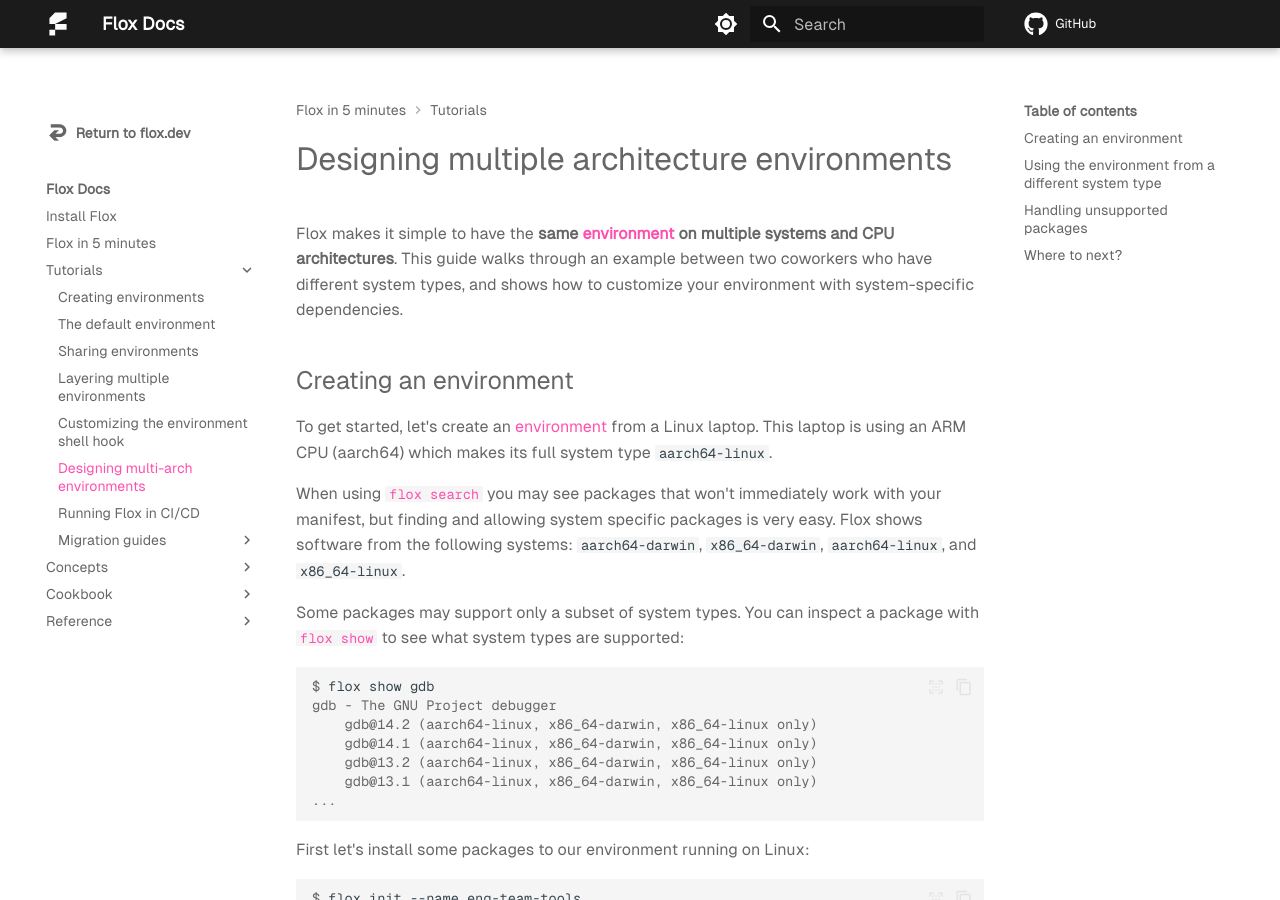
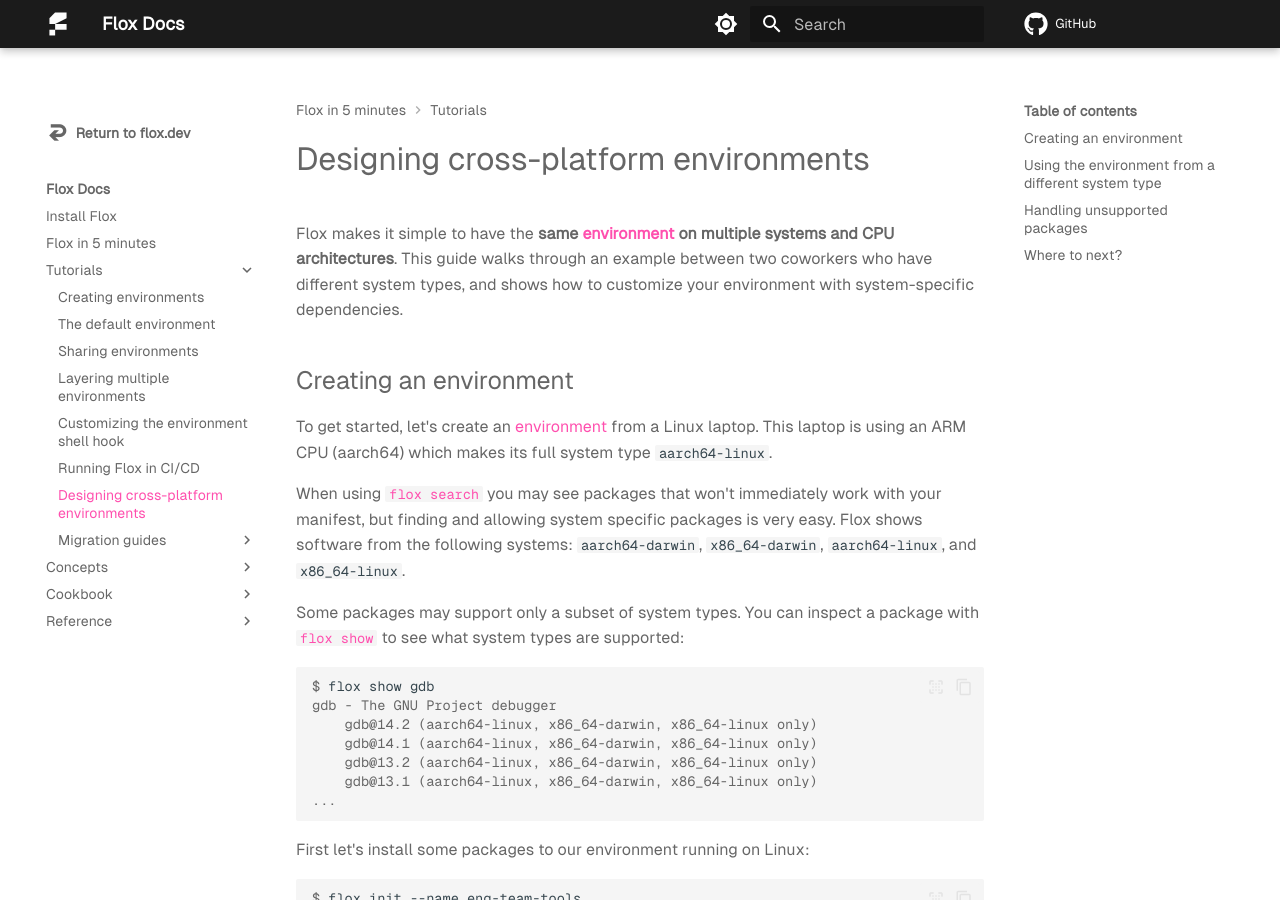
Before and after one commit to flox/floxdocs, an MkDocs documentation site: the page built from docs/tutorials/multi-arch-environments.md, in a window 1280 px wide and 900 px high. Built offline with MkDocs 1.6.1 and Material for MkDocs 9.7.7, drawn with Linux system fonts in a browser that asks for light colours; plug-ins that fetch from the network failed and are left out; comment, search, counter and statistics services are not loaded; some of the changed text lies outside the part shown.

Commit message:
Update multi-arch-environments.md (#133)
Co-authored-by: Zach Mitchell <zmitchell@fastmail.com>

```diff
--- a/docs/tutorials/multi-arch-environments.md
+++ b/docs/tutorials/multi-arch-environments.md
@@ -1,9 +1,9 @@
 ---
-title: Designing multiple architecture environments
+title: Designing cross-platform environments
 description: Creating environments that run on different systems.
 ---
 
-# Designing multiple architecture environments
+# Designing cross-platform environments
 
 Flox makes it simple to have the **same [environment][environment_concept] on
 multiple systems and CPU architectures**.
--- a/mkdocs.yml
+++ b/mkdocs.yml
@@ -40,8 +40,8 @@
     - Sharing environments: tutorials/sharing-environments.md
     - Layering multiple environments: tutorials/layering-multiple-environments.md
     - Customizing the environment shell hook: tutorials/customizing-environments.md
-    - Designing multi-arch environments: tutorials/multi-arch-environments.md
     - Running Flox in CI/CD: tutorials/ci-cd.md
+    - Designing cross-platform environments: tutorials/multi-arch-environments.md
     - Migration guides:
       - ... | flat | tutorials/migrations/*
   - Concepts:
```
